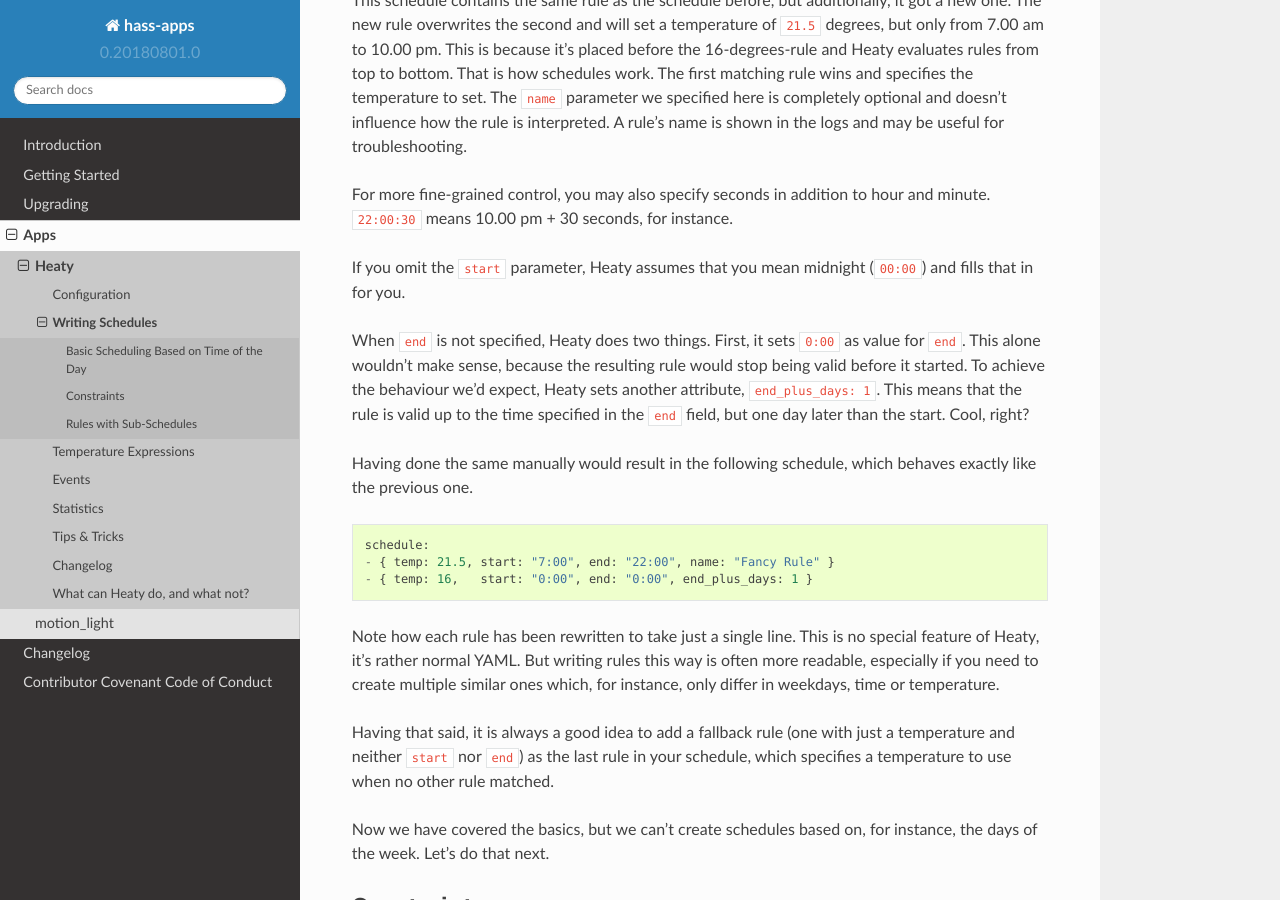
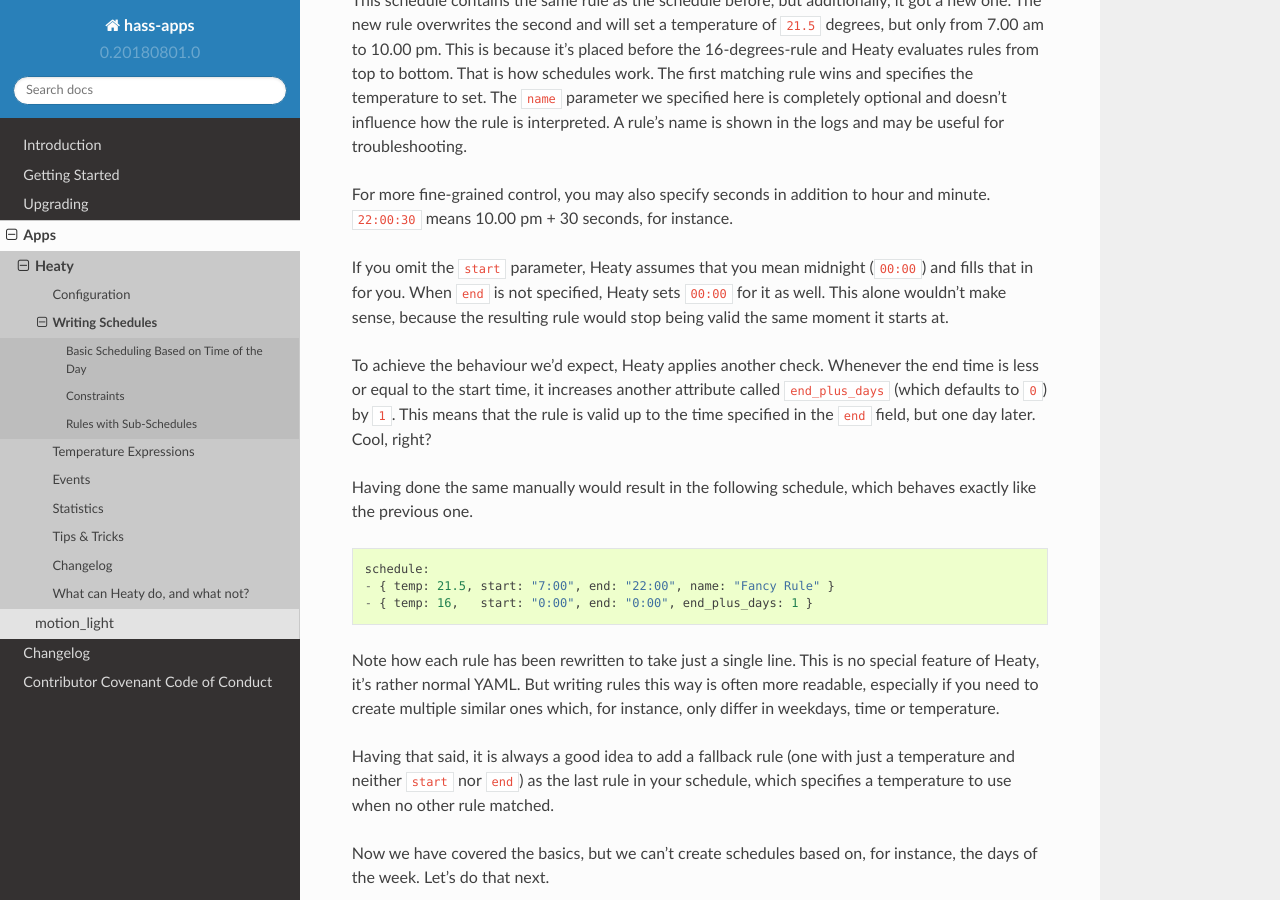
Before and after one commit to bob1de/hass-apps, a Sphinx documentation site: the page built from docs/apps/heaty/writing-schedules.rst, in a window 1280 px wide and 900 px high, scrolled down 678 px. Built offline with Sphinx 7.4.7 and the Read the Docs theme 2.0.0, drawn with Linux system fonts in a browser that asks for light colours.

Commit message:
[heaty] Changed end_plus_days auto-increment, improved Rule representation

```diff
--- a/docs/apps/heaty/writing-schedules.rst
+++ b/docs/apps/heaty/writing-schedules.rst
@@ -43,16 +43,17 @@ shown in the logs and may be useful for troubleshooting.
 For more fine-grained control, you may also specify seconds in addition to
 hour and minute. ``22:00:30`` means 10.00 pm + 30 seconds, for instance.
 
-If you omit the ``start`` parameter, Heaty assumes that you mean
-midnight (``00:00``) and fills that in for you.
+If you omit the ``start`` parameter, Heaty assumes that you mean midnight
+(``00:00``) and fills that in for you. When ``end`` is not specified,
+Heaty sets ``00:00`` for it as well. This alone wouldn't make sense,
+because the resulting rule would stop being valid the same moment it
+starts at.
 
-When ``end`` is not specified, Heaty does two things. First, it sets
-``0:00`` as value for ``end``. This alone wouldn't make sense,
-because the resulting rule would stop being valid before it started.
-To achieve the behaviour we'd expect, Heaty sets another attribute,
-``end_plus_days: 1``. This means that the rule is valid up to the
-time specified in the ``end`` field, but one day later than the
-start. Cool, right?
+To achieve the behaviour we'd expect, Heaty applies another
+check. Whenever the end time is less or equal to the start time, it
+increases another attribute called ``end_plus_days`` (which defaults
+to ``0``) by ``1``. This means that the rule is valid up to the time
+specified in the ``end`` field, but one day later. Cool, right?
 
 Having done the same manually would result in the following schedule,
 which behaves exactly like the previous one.
```
Also changed, not shown: docs/apps/heaty/CHANGELOG.md (+4 -0 lines), 1 other file.
